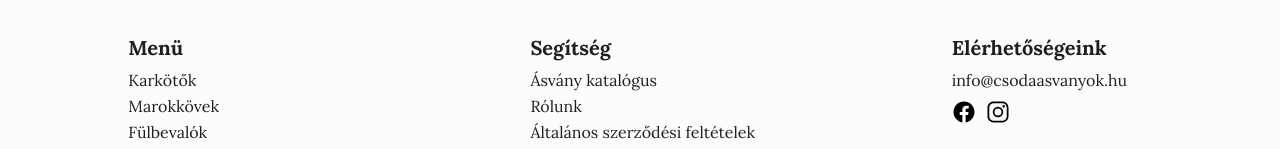
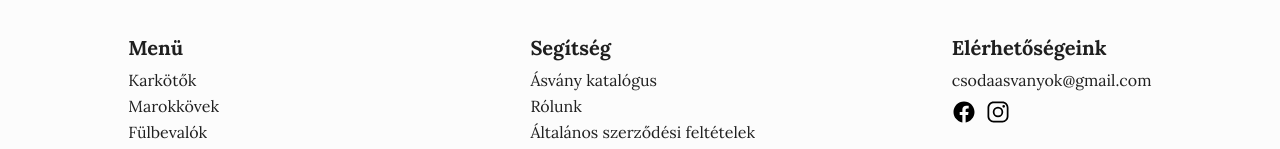
Before and after one commit to zocsen/csodaasvanyok-nextjs, a Next.js app: page / in a window 1280 px wide. Shown: the part 1402-1551 px from the top of the page. Built offline with nearby package versions, Linux system fonts and the light colour scheme.

Commit message:
change contact email

```diff
--- a/components/webshop/Footer/Footer.tsx
+++ b/components/webshop/Footer/Footer.tsx
@@ -61,7 +61,7 @@ export default function Footer() {
           </div>
           <div className="footer-contact">
             <h2>Elérhetőségeink</h2>
-            <p className="email">info@csodaasvanyok.hu</p>
+            <p className="email">csodaasvanyok@gmail.com</p>
             <div className="contact-icons">
               <a href="https://www.facebook.com/csodaasvanyok">
                 <Image
```
